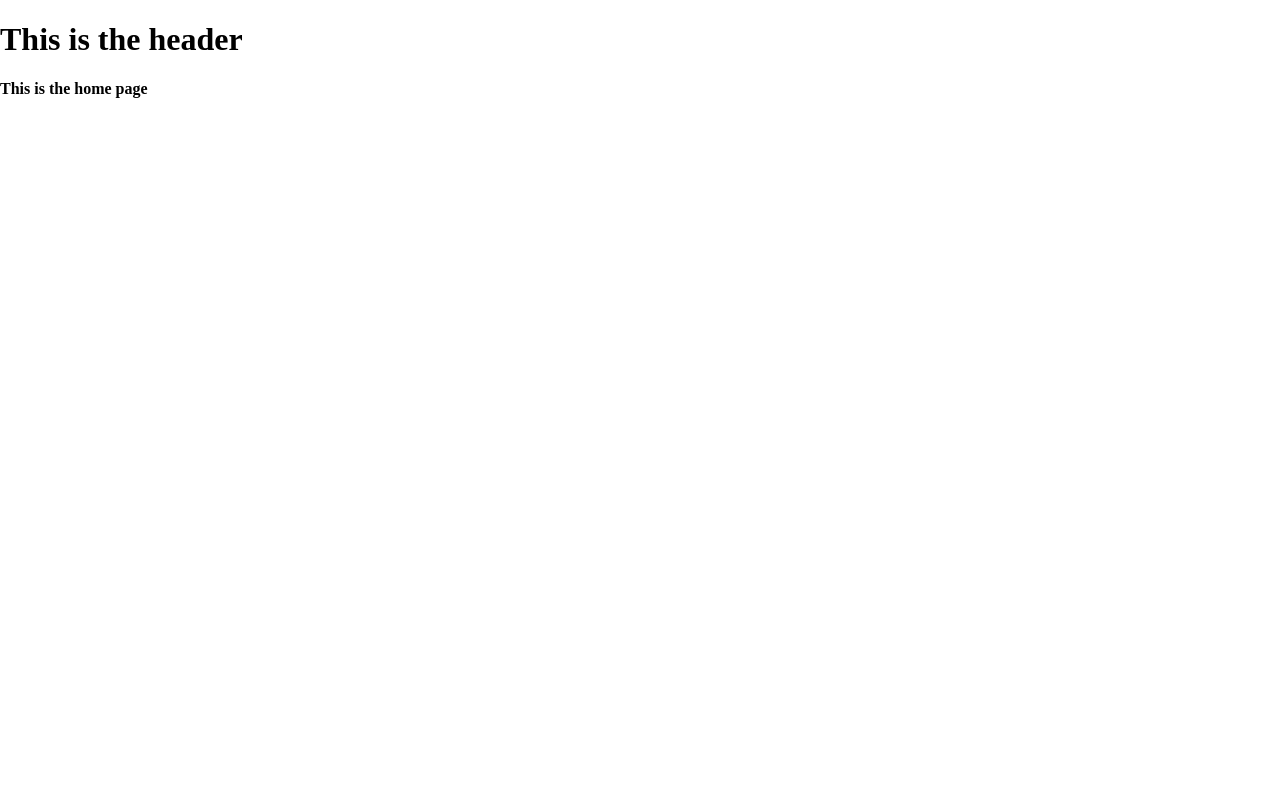
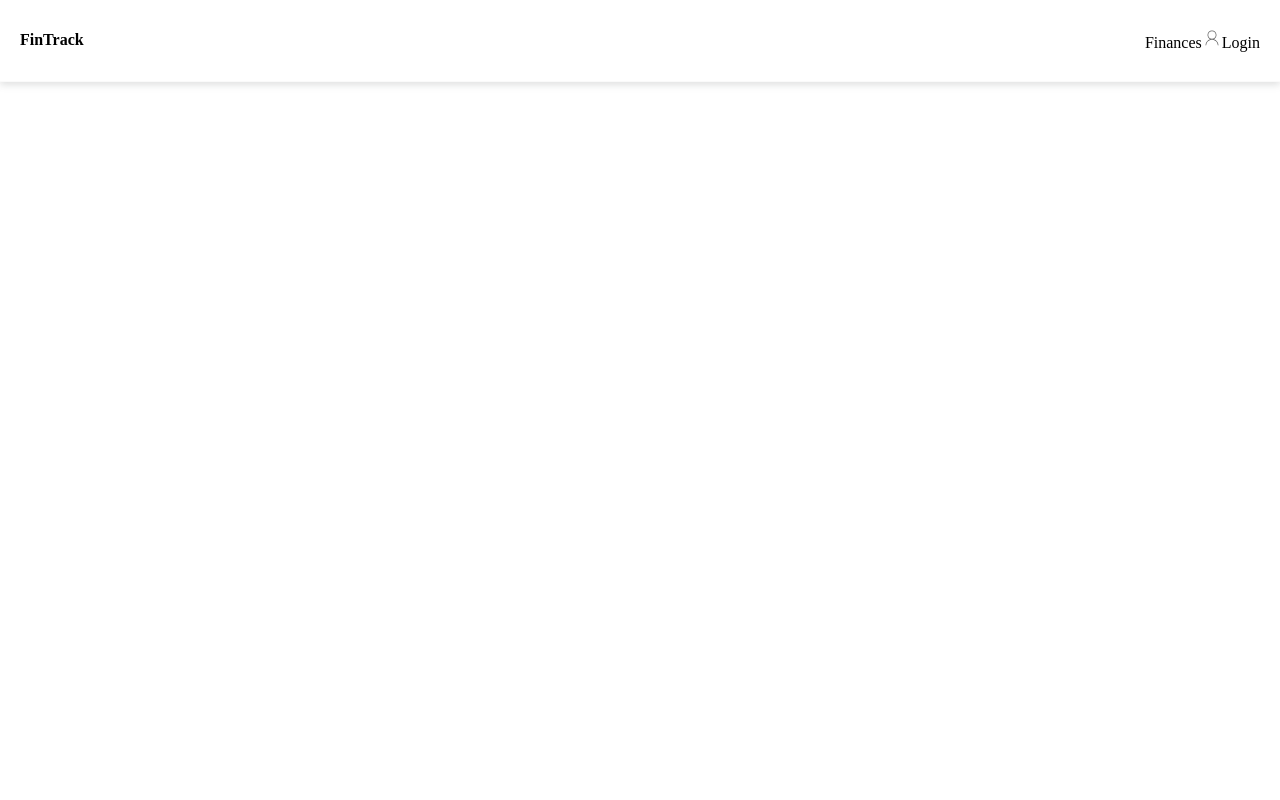
Before and after one commit to DexStephens/FinTrack, a React (Create React App) app in the folder client/: page / in a window 1280 px wide. Shown: the top 800 px of the page. Built offline with nearby package versions, Linux system fonts and the light colour scheme.

Commit message:
Add the div styling to center and make the footer sticky

```diff
--- a/client/src/App.tsx
+++ b/client/src/App.tsx
@@ -7,10 +7,25 @@ import { NewUserForm } from './Profile/NewUserForm';
 import { LoginForm } from './Profile/LoginForm';
 import { BrowserRouter, Routes, Route } from 'react-router-dom';
 import { Header } from './Home/Header';
+import { Footer } from './Home/Footer';
 function App() {
   return (
     <BrowserRouter>
-      <h1>This is the header</h1>
+      <div
+        css={css`
+          min-height: 100vh;
+          margin: 0;
+          padding: 0;
+          display: flex;
+          flex-direction: column;
+        `}
+      >
+        <Header />
+        <div
+          css={css`
+            flex-grow: 1;
+          `}
+        >
           <Routes>
             <Route path="" element={<HomePage />} />
             <Route path="profile" element={<ProfilePage />}>
@@ -18,6 +33,9 @@ function App() {
               <Route path="newUser" element={<NewUserForm />} />
             </Route>
           </Routes>
+        </div>
+        <Footer />
+      </div>
     </BrowserRouter>
   );
 }
```
Lines whose indentation alone changed are shown as unchanged.
